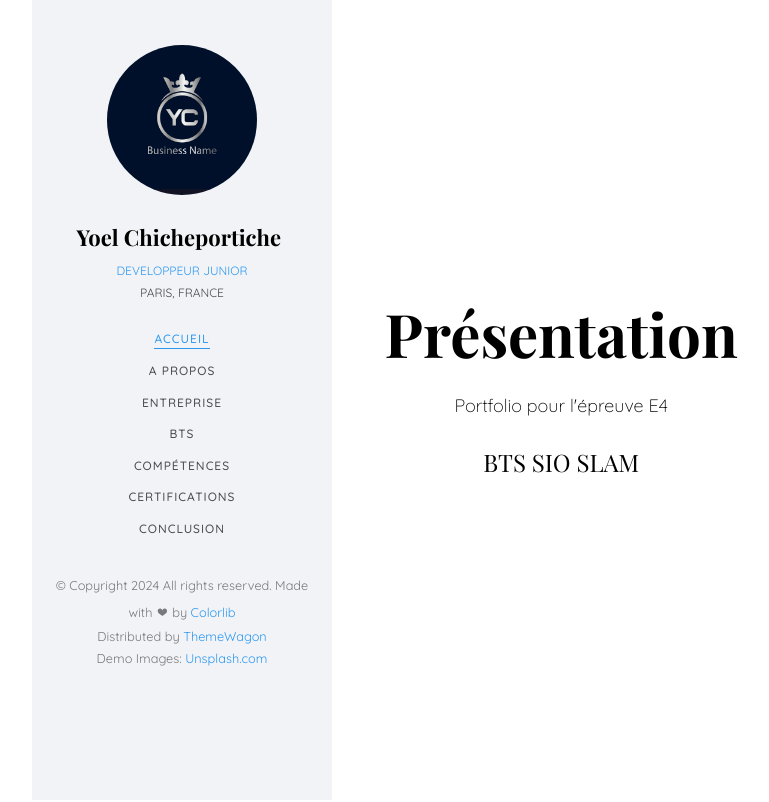
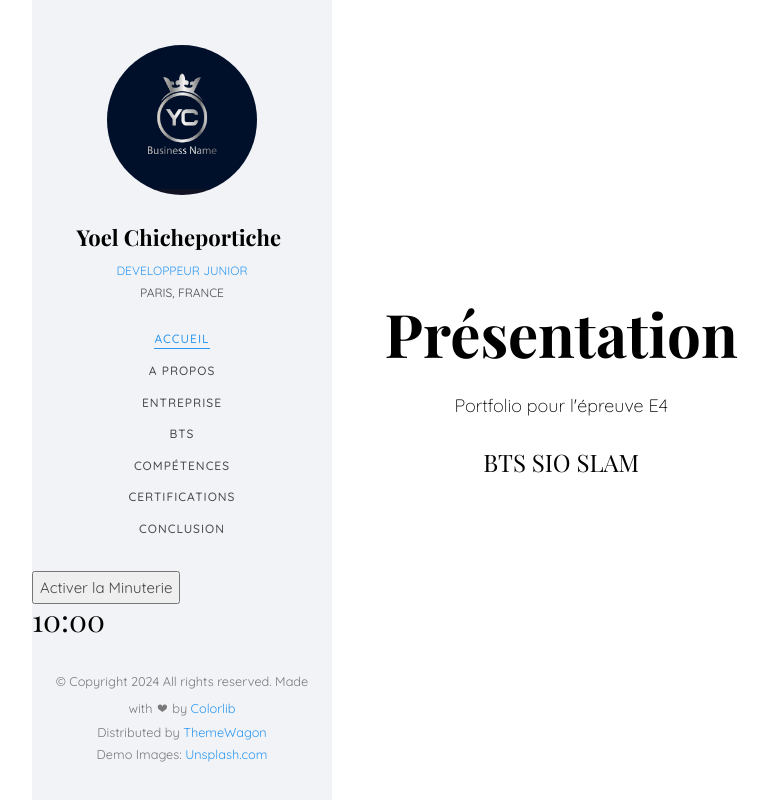
Before and after one commit to ychichpo/yoel_ch, a plain HTML site: page index.html in a window 1280 px wide. Shown: the top 802 px of the page, without its empty margins (23-792 px from the left). Drawn offline with nearby package versions, Linux system fonts and the light colour scheme; files whose address does not match are found by name; a web font is replaced by a local one.

Commit message:
compteur

```diff
--- a/index.html
+++ b/index.html
@@ -61,6 +61,7 @@
 				<div class="author-img" style="background-image: url(MyRessources/logoYC.jpeg);"></div>
 				<h1 id="colorlib-logo"><a href="index.html">Yoel Chicheportiche</a></h1>
 				<span class="position"><a href="#">Developpeur Junior<br/></a> Paris, France</span>
+
 			</div>
 			<nav id="colorlib-main-menu" role="navigation" class="navbar">
 				<div id="navbar" class="collapse">
@@ -76,6 +77,11 @@
 					</ul>
 				</div>
 			</nav>
+			<div id="timer" style="margin-top: 20px;">
+				<button onclick="startTimer()">Activer la Minuterie</button>
+				<h2 id="countdown">10:00</h2>
+			</div>
+
 
 			<div class="colorlib-footer">
 				<p><small>&copy; <!-- Link back to Colorlib can't be removed. Template is licensed under CC BY 3.0. -->
@@ -554,6 +560,30 @@ Copyright <script>document.write(new Date().getFullYear());</script> All rights
 	<script src="js/main.js"></script>
 	<!--<script src="MyRessources/myScripts.js"></script>-->
 
+	<script>
+		var start = 10 * 60; // temps en secondes (10 minutes)
+		var display = document.getElementById('countdown');
+		var timer;
+
+		function startTimer() {
+			var current = start;
+			clearInterval(timer); // Arrête la minuterie précédente si nécessaire
+			timer = setInterval(function() {
+				var minutes = parseInt(current / 60, 10);
+				var seconds = parseInt(current % 60, 10);
+
+				minutes = minutes < 10 ? "0" + minutes : minutes;
+				seconds = seconds < 10 ? "0" + seconds : seconds;
+
+				display.textContent = minutes + ":" + seconds;
+
+				if (--current < 0) {
+					clearInterval(timer);
+					display.textContent = "00:00";
+				}
+			}, 1000);
+		}
+	</script>
 
 
 	</body>
```
